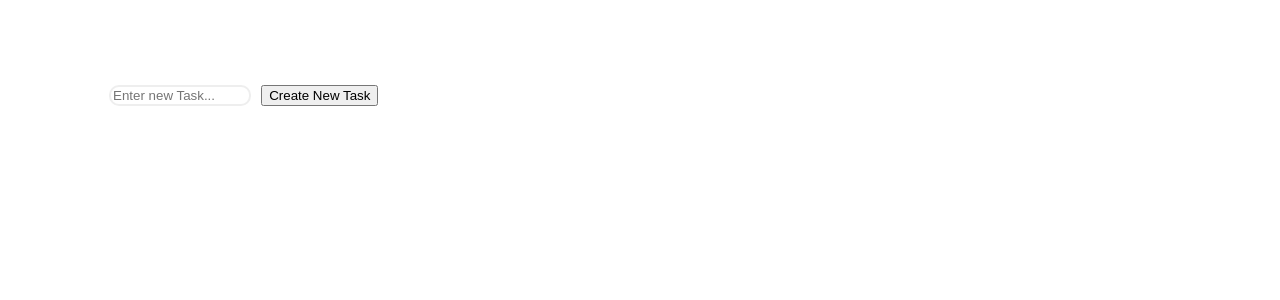
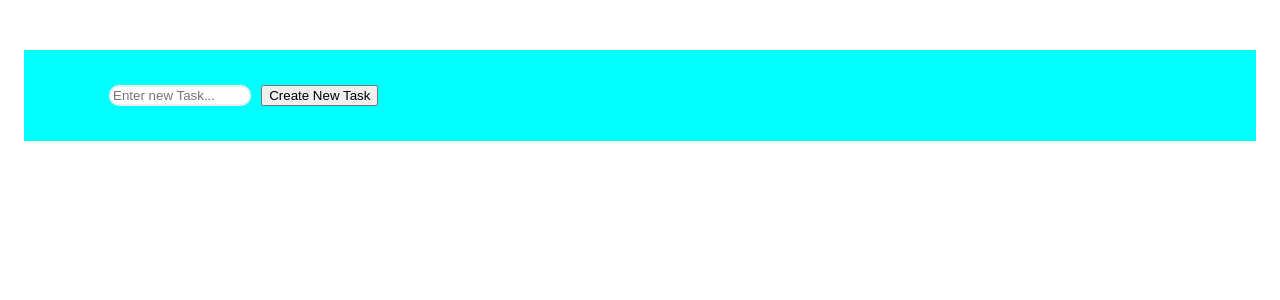
Before and after one commit to david-newton/react-todo-rs, a React (Create React App) app: page / in a window 1280 px wide. Shown: the top 300 px of the page. Built offline with nearby package versions, Linux system fonts and the light colour scheme.

Commit message:
change bg color

```diff
--- a/src/App.css
+++ b/src/App.css
@@ -2,4 +2,5 @@
   margin: 1rem;
   font-family: Arial, Helvetica, sans-serif;
   color: #222222;
+  background-color: cyan;
 }
```
